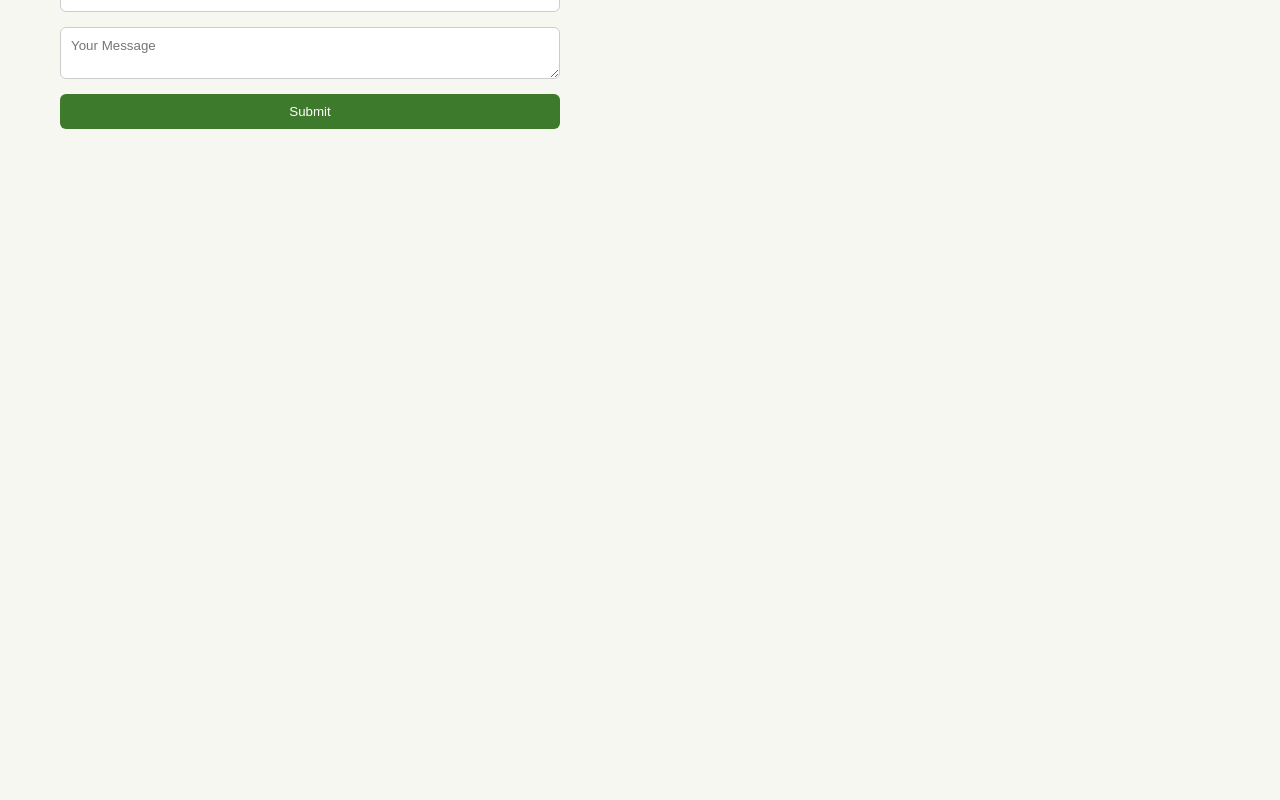
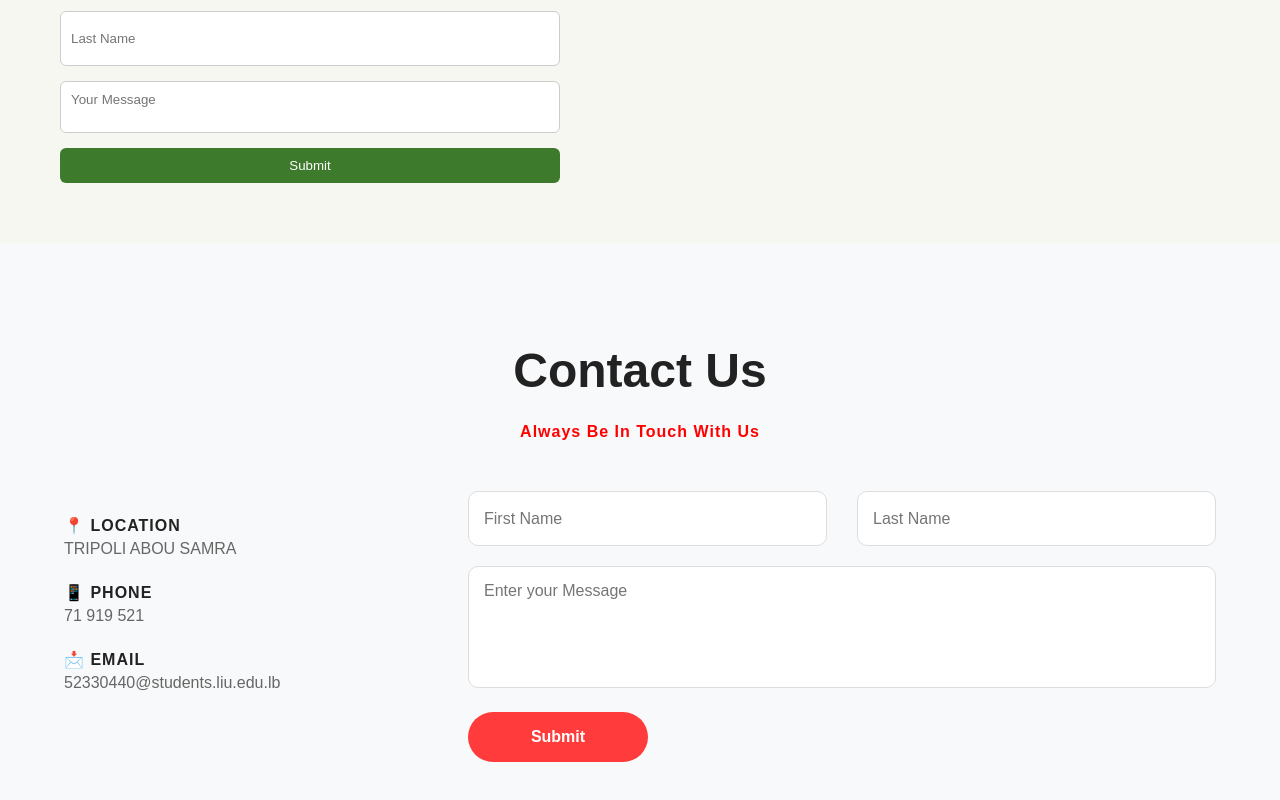
Before and after one commit to mhmd333-max/Organic-Supplements, a React (Vite) app: page /contact in a window 1280 px wide. Shown: the part 242-1042 px from the top of the page. Before the commit the page ends 800 px from the top, so only its background shows below. Built offline with nearby package versions, Linux system fonts and the light colour scheme.

Commit message:
Create Footer Component

```diff
--- a/src/App.jsx
+++ b/src/App.jsx
@@ -5,6 +5,7 @@ import Home from "./pages/Home";
 import Trending from "./pages/Trending";
 import About from "./pages/About";
 import Contact from "./pages/Contact";
+import Footer from "./components/Footer";
 
 function App() {
   return (
@@ -16,6 +17,7 @@ function App() {
       <Route path="/About" element={<About />} />
       <Route path="/contact" element={<Contact />} />
       </Routes>
+      <Footer />
     </>
   );
 }
--- /dev/null
+++ b/src/components/Footer.jsx
@@ -0,0 +1,65 @@
+import "../css/Footer.css"
+function Footer() {
+  return (
+    <section className="contact py-5">
+      <div className="container py-5">
+        <div className="row">
+          <div className="col-lg-5 m-auto text-center">
+            <h1>Contact Us</h1>
+            <h6 style={{ color: "red" }}>Always Be In Touch With Us</h6>
+          </div>
+        </div>
+
+        <div className="row py-5">
+          <div className="col-lg-9 m-auto">
+            <div className="row">
+              <div className="col-lg-4">
+                <h6>📍 LOCATION</h6>
+                <p>TRIPOLI ABOU SAMRA</p>
+
+                <h6>📱 PHONE</h6>
+                <p>71 919 521</p>
+
+                <h6>📩 EMAIL</h6>
+                <p>52330440@students.liu.edu.lb</p>
+              </div>
+
+              <div className="col-lg-7">
+                <div className="row">
+                  <div className="col-lg-6">
+                    <input
+                      type="text"
+                      className="form-control bg-light"
+                      placeholder="First Name"
+                    />
+                  </div>
+
+                  <div className="col-lg-6">
+                    <input
+                      type="text"
+                      className="form-control bg-light"
+                      placeholder="Last Name"
+                    />
+                  </div>
+                </div>
+
+                <div className="col-lg-12 py-3">
+                  <textarea
+                    className="form-control bg-light"
+                    placeholder="Enter your Message"
+                    cols="10"
+                    rows="5"
+                  ></textarea>
+                </div>
+
+                <button className="btn1">Submit</button>
+              </div>
+            </div>
+          </div>
+        </div>
+      </div>
+    </section>
+  );
+}
+
+export default Footer;
--- /dev/null
+++ b/src/css/Footer.css
@@ -0,0 +1,136 @@
+.contact {
+  padding: 80px 0;
+  background: #f8f9fa;
+}
+
+.container {
+  width: 90%;
+  max-width: 1200px;
+  margin: auto;
+}
+
+.text-center {
+  text-align: center;
+}
+
+.contact h1 {
+  font-size: 3rem;
+  font-weight: 700;
+  color: #222;
+}
+
+.contact h6 {
+  margin-top: 10px;
+  font-size: 1rem;
+  letter-spacing: 1px;
+}
+
+.row {
+  display: flex;
+  flex-wrap: wrap;
+  gap: 30px;
+}
+
+.col-lg-4 {
+  flex: 1;
+  min-width: 280px;
+}
+
+.col-lg-6 {
+  flex: 1;
+  min-width: 220px;
+}
+
+.col-lg-7 {
+  flex: 2;
+  min-width: 400px;
+}
+
+.col-lg-9 {
+  width: 100%;
+}
+
+.m-auto {
+  margin: auto;
+}
+
+.py-5 {
+  padding-top: 50px;
+  padding-bottom: 50px;
+}
+
+.py-3 {
+  padding-top: 20px;
+  padding-bottom: 20px;
+}
+
+.contact h6 {
+  font-weight: 700;
+  margin-top: 25px;
+  color: #222;
+}
+
+.contact p {
+  color: #666;
+  margin-top: 5px;
+}
+
+.form-control {
+  width: 100%;
+  border: none;
+  outline: none;
+  padding: 15px;
+  border-radius: 10px;
+  font-size: 1rem;
+}
+
+.bg-light {
+  background: #ffffff;
+  border: 1px solid #ddd;
+}
+
+input {
+  height: 55px;
+}
+
+textarea {
+  resize: none;
+}
+
+.btn1 {
+  height: 50px;
+  width: 180px;
+  border: none;
+  outline: none;
+  background: #ff3b3b;
+  color: white;
+  font-size: 1rem;
+  font-weight: 600;
+  border-radius: 30px;
+  cursor: pointer;
+  transition: 0.3s;
+}
+
+.btn1:hover {
+  background: #d62828;
+  transform: translateY(-3px);
+}
+
+@media (max-width: 768px) {
+  .row {
+    flex-direction: column;
+  }
+
+  .col-lg-7,
+  .col-lg-4 {
+    min-width: 100%;
+  }
+
+  .contact h1 {
+    font-size: 2.2rem;
+  }
+
+  .btn1 {
+    width: 100%;
+  }
+}
```
